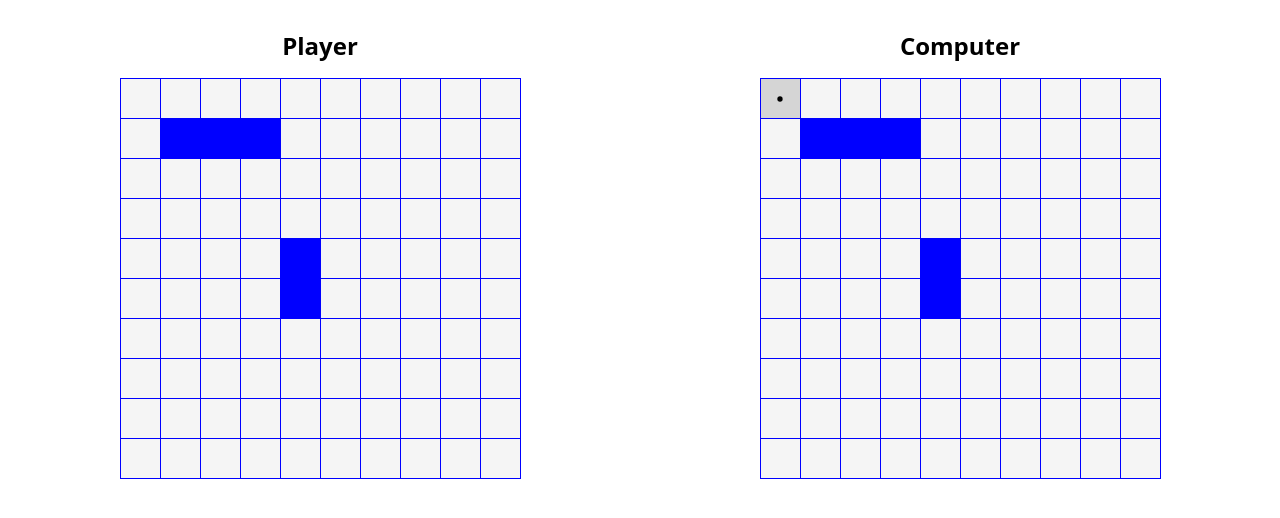
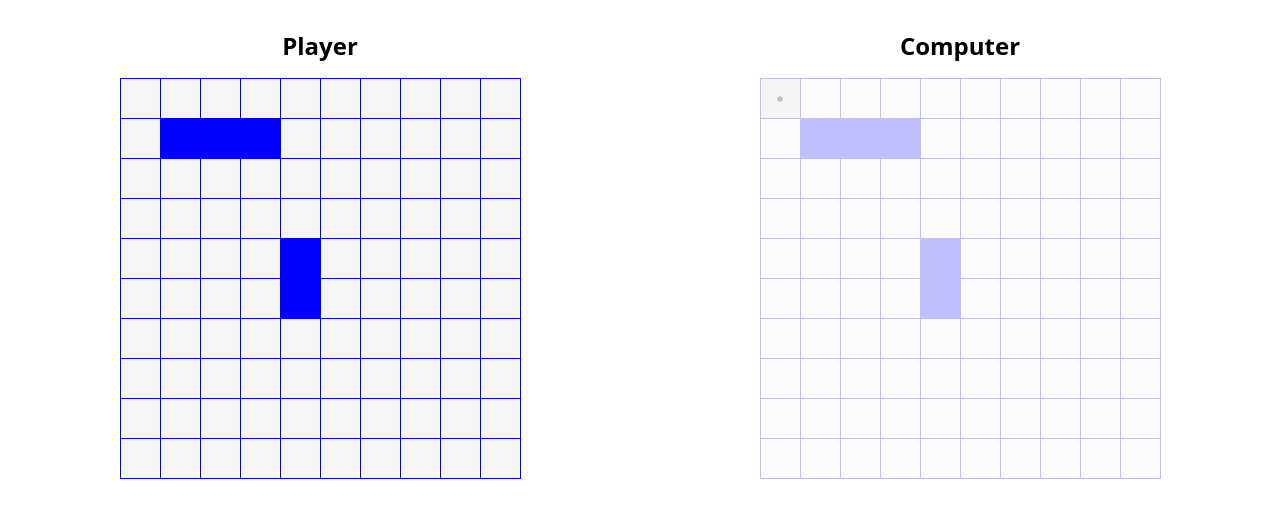
Before and after one commit to 99vik/battleship, a website built with webpack: page dist/index.html in a window 1280 px wide. Both pictures are taken after a click on the element 780 px from the left and 161 px from the top of the page. Shown: the part 62-580 px from the top of the page. Built offline with nearby package versions, Linux system fonts and the light colour scheme.

Commit message:
Switching boards on player turn

```diff
--- a/src/game.js
+++ b/src/game.js
@@ -6,23 +6,32 @@ class Game {
     this.player = new Player();
     this.bot = new PlayerAI();
     this.currentPlayer = this.player;
+    this.opponent = this.bot;
+    this.playerBoard = document.querySelector('#player');
+    this.botBoard = document.querySelector('#bot');
   }
 
-  gameLoop() {
-    while (!this.gameOver) {
-      this.playerTurn(this.currentPlayer);
-    }
+  playerTurn(player, coordinates) {
+    player.board.recieveAttack([coordinates]);
+    console.log(player);
+    this.dimCurrentPlayerFields();
+    setTimeout(() => {
+      console.log(this.bot.takeShot());
+    }, 1000);
   }
 
-  playerTurn(player) {
-    console.log(player);
+  dimCurrentPlayerFields() {
+    this.playerBoard.classList.toggle('dimmed');
+    this.botBoard.classList.toggle('dimmed');
   }
 
   switchPlayer() {
     if (this.currentPlayer === this.player) {
       this.currentPlayer = this.bot;
+      this.opponent = this.player;
     } else {
       this.currentPlayer = this.player;
+      this.opponent = this.bot;
     }
   }
 
--- a/src/gameboard.js
+++ b/src/gameboard.js
@@ -36,7 +36,6 @@ class Gameboard {
   }
 
   recieveAttack(coordinate) {
-    console.log(coordinate);
     const field = this.fields[[coordinate]];
     if (field instanceof Ship) {
       this.fields[[coordinate]].hit();
--- a/src/gameboardDOM.js
+++ b/src/gameboardDOM.js
@@ -1,8 +1,9 @@
 import shotImg from './circle.svg';
+import PlayerAI from './playerAI';
 
 const Ship = require('./ship');
 
-export default function generateFields(player, boardDOM) {
+export default function generateFields(player, boardDOM, game) {
   Object.keys(player.board.fields).forEach((coordinate) => {
     const value = player.board.fields[coordinate];
     const fieldDiv = document.createElement('div');
@@ -12,8 +13,9 @@ export default function generateFields(player, boardDOM) {
       fieldDiv.classList.add('ship');
     }
 
+    if (player instanceof PlayerAI) {
       fieldDiv.addEventListener('click', () => {
-      player.board.recieveAttack([coordinate]);
+        game.playerTurn(player, coordinate);
         if (value instanceof Ship) {
           fieldDiv.classList.add('hit');
         } else {
@@ -22,8 +24,8 @@ export default function generateFields(player, boardDOM) {
           img.src = shotImg;
           fieldDiv.appendChild(img);
         }
-      console.log(player);
       });
+    }
     boardDOM.appendChild(fieldDiv);
   });
 }
--- a/src/index.js
+++ b/src/index.js
@@ -5,7 +5,8 @@ const Game = require('./game');
 
 const playerBoard = document.querySelector('#player');
 const botBoard = document.querySelector('#bot');
+playerBoard.classList.toggle('dimmed');
 
 const game = new Game();
-generateFields(game.player, playerBoard);
-generateFields(game.bot, botBoard);
+generateFields(game.player, playerBoard, game);
+generateFields(game.bot, botBoard, game);
--- a/src/playerAI.js
+++ b/src/playerAI.js
@@ -8,6 +8,12 @@ class PlayerAI extends Player {
   }
 
   takeShot() {
+    const values = Object.keys(this.board.fields);
+    const randomField = values[Math.floor(Math.random() * values.length)];
+    if (this.misses.includes(randomField) || this.hits.includes(randomField)) {
+      this.takeShot();
+    }
+    return randomField;
   }
 }
 
--- a/src/styles.css
+++ b/src/styles.css
@@ -32,6 +32,11 @@ main > div {
     margin: 1rem;
 }
 
+.board.dimmed {
+    opacity: 0.25;
+    pointer-events: none;
+}
+
 .field {
     border-right: 1px solid rgb(0, 0, 255);
     border-bottom: 1px solid rgb(0, 0, 255);
@@ -57,3 +62,7 @@ main > div {
 .field.miss img {
     height: 16px;
 }
+
+.field:not(.field.ship):hover {
+    background-color: rgb(234, 234, 234);
+}
```
Also changed, not shown: dist/main.js. Lines whose indentation alone changed are shown as unchanged.
